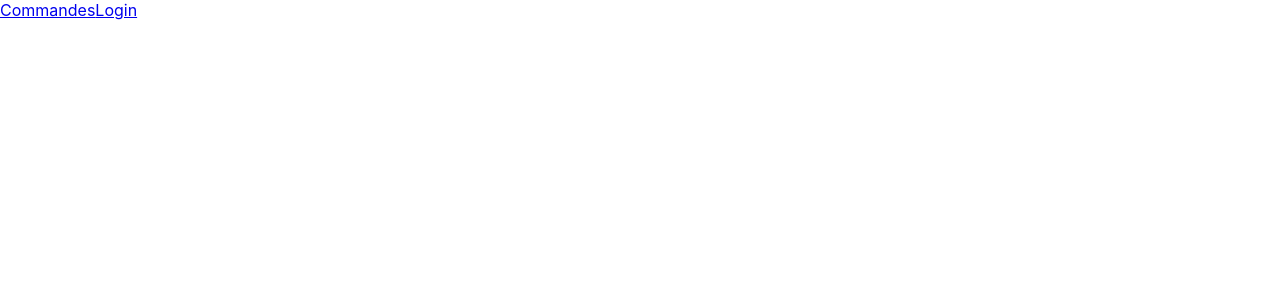
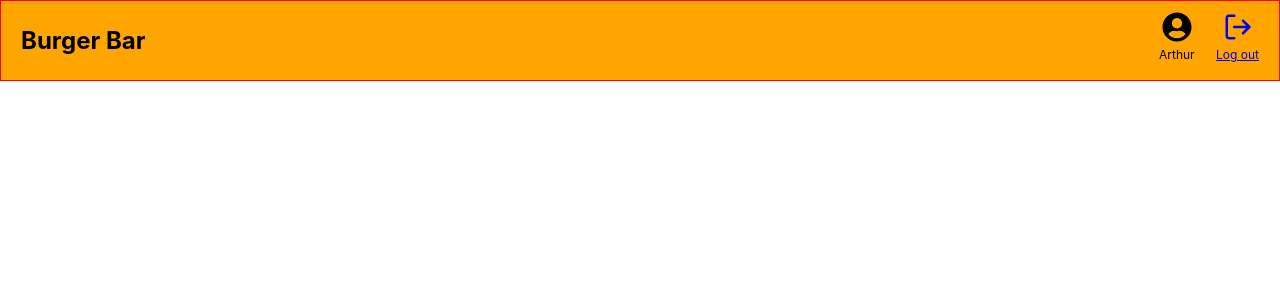
Before and after one commit to vihong/burgerbar, a React (Create React App) app: page / in a window 1280 px wide. Shown: the top 300 px of the page. Built offline with nearby package versions, Linux system fonts and the light colour scheme.

Commit message:
✨ F10: ORDER > Add navbar

```diff
--- /dev/null
+++ b/src/components/atoms/IconLabel.tsx
@@ -0,0 +1,28 @@
+import React from "react"
+import styled from "styled-components"
+
+interface IconLabelProps {
+  IconComponent: JSX.Element
+  label: string
+}
+
+export default function IconLabel(props: IconLabelProps) {
+  const { IconComponent, label } = props
+  return (
+    <IconLabelStyled>
+      {IconComponent}
+      <p>{label}</p>
+    </IconLabelStyled>
+  )
+}
+
+const IconLabelStyled = styled.div`
+  display: flex;
+  flex-direction: column;
+  justify-content: center;
+  align-items: center;
+  p {
+    font-size: 12px;
+    margin-top: 5px;
+  }
+`
--- /dev/null
+++ b/src/components/molecules/Navbar.tsx
@@ -0,0 +1,50 @@
+import React from "react"
+import styled from "styled-components"
+import { FaUserCircle } from "react-icons/fa"
+import { FiLogOut } from "react-icons/fi"
+import IconLabel from "../atoms/IconLabel"
+import { Link } from "@reach/router"
+
+export default function Navbar() {
+  return (
+    <NavbarStyled>
+      <NavBarLeftSide />
+      <NavBarRightSide />
+    </NavbarStyled>
+  )
+}
+
+function NavBarLeftSide() {
+  return <h2>Burger Bar</h2>
+}
+
+function NavBarRightSide() {
+  return (
+    <NavBarRightSideStyled>
+      <IconLabel IconComponent={<FaUserCircle className="icon" />} label="Arthur" />
+      <Link to="login">
+        <IconLabel IconComponent={<FiLogOut className="icon" />} label="Log out" />
+      </Link>
+    </NavBarRightSideStyled>
+  )
+}
+
+const NavbarStyled = styled.nav`
+  border: 1px solid red;
+  background: orange;
+  display: flex;
+  justify-content: space-between;
+  align-items: center;
+  padding: 5px 20px;
+  .icon {
+    width: 30px;
+    height: 30px;
+  }
+`
+
+const NavBarRightSideStyled = styled.div`
+  width: 100px;
+  display: flex;
+  justify-content: space-between;
+  margin-top: 6px;
+`
--- a/src/components/pages/Order.tsx
+++ b/src/components/pages/Order.tsx
@@ -1,5 +1,6 @@
 import { Link } from "@reach/router"
 import React from "react"
+import Navbar from "../molecules/Navbar"
 
 interface OrderProps {
   path: string
@@ -8,8 +9,7 @@ interface OrderProps {
 export default function Orders(props: OrderProps) {
   return (
     <>
-      <Link to="/">Commandes</Link>
-      <Link to="login">Login</Link>
+      <Navbar />
     </>
   )
 }
```
